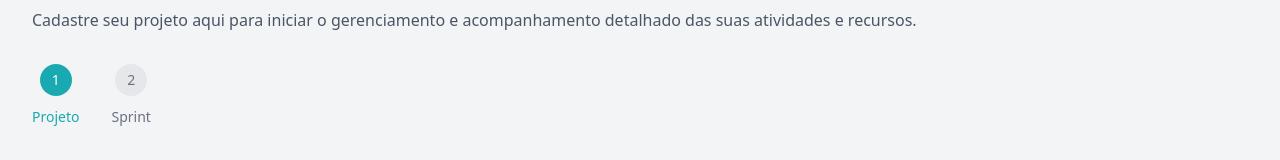
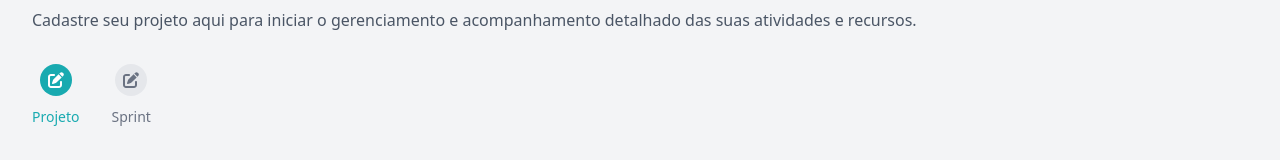
Before and after one commit to davieduardo001/curadoria-agil, a Next.js app: page /contrato/1/novo in a window 1280 px wide. Shown: the part 197-357 px from the top of the page. Built offline with nearby package versions, Linux system fonts and the light colour scheme; no server answers; sample sign-in values are in the browser's storage.

Commit message:
refactor(stepper): update stepper to use FontAwesome icons with proper imports

```diff
--- a/src/app/contrato/[id]/novo/page.tsx
+++ b/src/app/contrato/[id]/novo/page.tsx
@@ -3,6 +3,8 @@
 import { useEffect } from 'react';
 import { useParams } from 'next/navigation';
 import { useAuth } from '@/contexts/AuthContext';
+import { FontAwesomeIcon } from '@fortawesome/react-fontawesome';
+import { faPenToSquare } from '@fortawesome/free-solid-svg-icons';
 import Navbar from '@/components/Navbar';
 import ProjectForm from '@/components/ProjectForm';
 import Stepper from '@/components/Stepper';
@@ -42,19 +44,11 @@ export default function NewProjectPage() {
               steps={[
                 {
                   title: 'Projeto',
-                  icon: (
-                    <svg className="w-5 h-5" fill="none" stroke="currentColor" viewBox="0 0 24 24">
-                      <path strokeLinecap="round" strokeLinejoin="round" strokeWidth={2} d="M14.828 14.828a4 4 0 01-5.656 0M9 10h.01M15 10h.01M21 12a9 9 0 11-18 0 9 9 0 0118 0z" />
-                    </svg>
-                  )
+                  icon: <FontAwesomeIcon icon={faPenToSquare} className="w-4 h-4" />
                 },
                 {
                   title: 'Sprint',
-                  icon: (
-                    <svg className="w-5 h-5" fill="none" stroke="currentColor" viewBox="0 0 24 24">
-                      <path strokeLinecap="round" strokeLinejoin="round" strokeWidth={2} d="M14.828 14.828a4 4 0 01-5.656 0M9 10h.01M15 10h.01M21 12a9 9 0 11-18 0 9 9 0 0118 0z" />
-                    </svg>
-                  )
+                  icon: <FontAwesomeIcon icon={faPenToSquare} className="w-4 h-4" />
                 }
               ]}
               currentStep={1}
--- a/src/components/Stepper.tsx
+++ b/src/components/Stepper.tsx
@@ -1,7 +1,11 @@
 'use client';
+
+import { FontAwesomeIcon } from '@fortawesome/react-fontawesome';
+import { faPenToSquare } from '@fortawesome/free-solid-svg-icons';
 
 interface Step {
   title: string;
+  icon?: React.ReactNode;
 }
 
 interface StepperProps {
@@ -16,7 +20,7 @@ export default function Stepper({ steps, currentStep }: StepperProps) {
         {steps.map((step, index) => (
           <div key={index} className="flex flex-col items-center">
             <div className={`w-8 h-8 flex items-center justify-center rounded-full ${currentStep >= index + 1 ? 'bg-[#18AAB0] text-white' : 'bg-gray-200 text-gray-500'}`}>
-              <span className="text-sm">{index + 1}</span>
+              {step.icon || <FontAwesomeIcon icon={faPenToSquare} className="w-4 h-4" />}
             </div>
             <div className="mt-2">
               <span className={`text-sm font-medium ${currentStep >= index + 1 ? 'text-[#18AAB0]' : 'text-gray-500'}`}>
```
